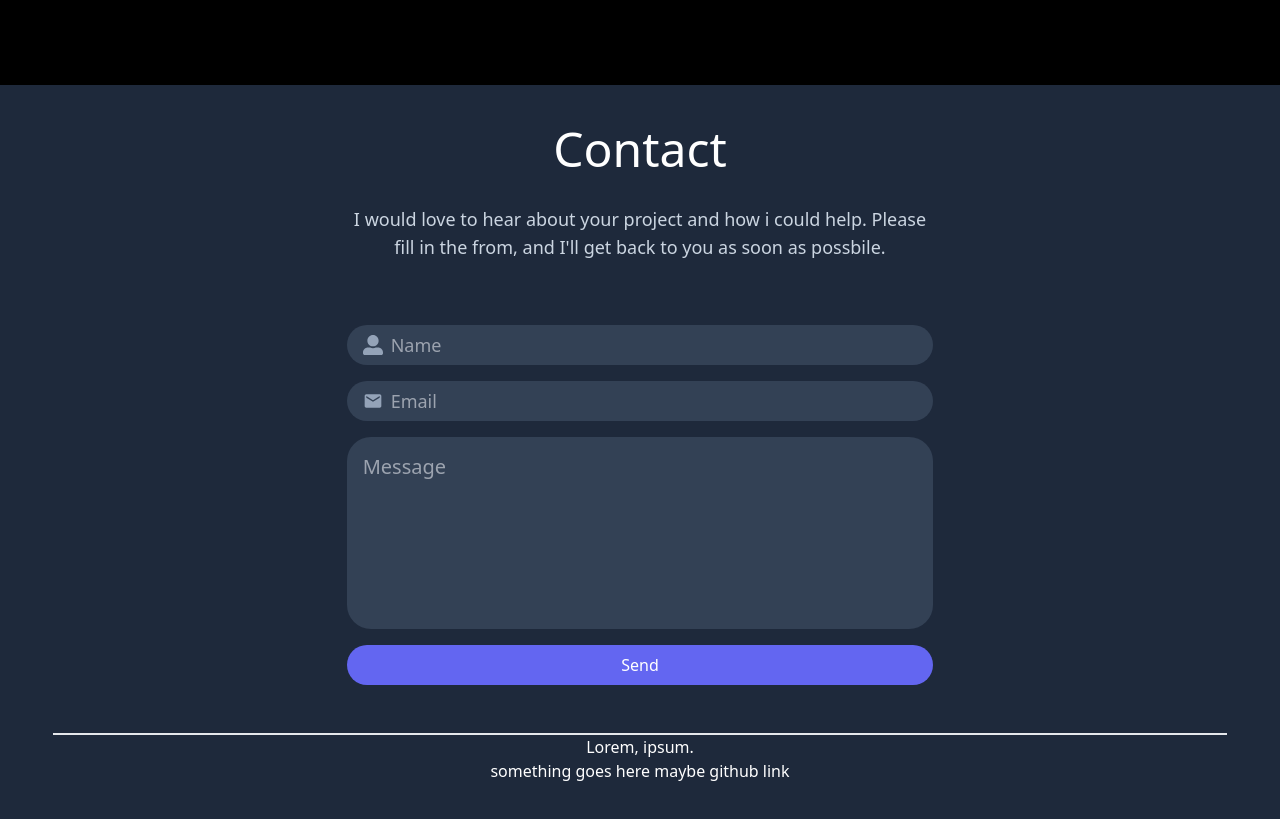
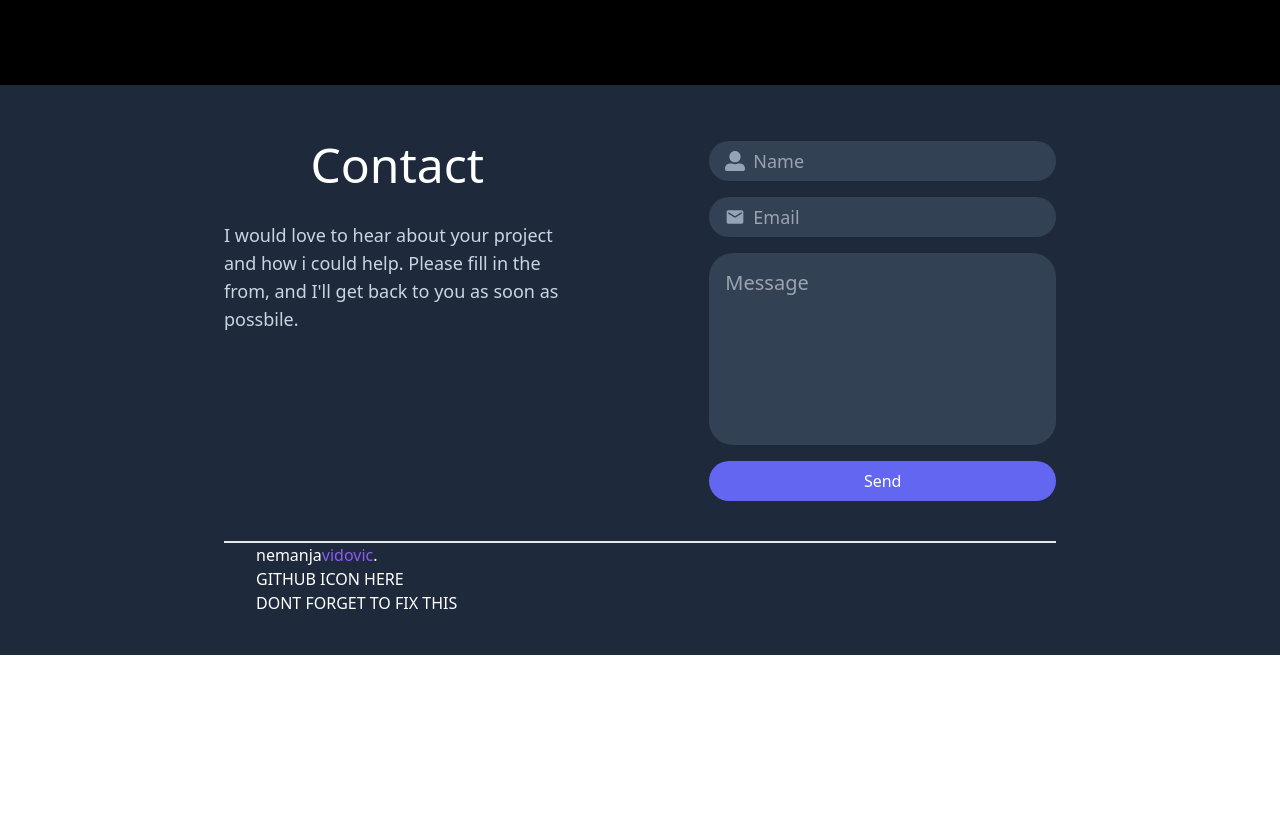
Before and after one commit to hefest42/portfolio-page, a React (Create React App) app: page / in a window 1280 px wide. Shown: the part 2260-3079 px from the top of the page. After the commit the page ends 2915 px from the top, so only its background shows below. Built offline with nearby package versions, Linux system fonts and the light colour scheme.

Commit message:
contact styling finished

```diff
--- a/src/App.js
+++ b/src/App.js
@@ -17,7 +17,7 @@ function App() {
                 <Header />
                 <Hero executeScroll={executeScroll} />
                 <SkillsSection />
-                <Projects />
+                <Projects executeScroll={executeScroll} />
             </div>
             <Footer />
         </div>
--- a/src/components/Contact.js
+++ b/src/components/Contact.js
@@ -8,17 +8,20 @@ const Contact = ({ contactRef }) => {
     };
 
     return (
-        <div className="w-11/12 border-b-2 flex flex-col justify-center items-center" ref={contactRef}>
-            <div className="md:w-1/2 flex flex-col justify-center items-center">
-                <div className="flex flex-col justify-start items-center">
+        <div
+            className="w-11/12 lg:w-[65%] border-b-2 lg:pb-10 flex flex-col justify-center items-center"
+            ref={contactRef}
+        >
+            <div className="md:w-1/2 lg:w-full flex flex-col lg:flex-row justify-center lg:justify-between items-center lg:items-start">
+                <div className=" lg:w-5/12 lg:mt-4 flex flex-col justify-start items-center">
                     <h1 className="text-5xl">Contact</h1>
-                    <p className="text-lg text-center mt-8 text-slate-300">
+                    <p className="text-lg lg:text-start text-center mt-8 text-slate-300">
                         I would love to hear about your project and how i could help. Please fill in the from, and I'll
                         get back to you as soon as possbile.
                     </p>
                 </div>
 
-                <form className="w-full py-12" onSubmit={sendEmailHandler}>
+                <form className="w-full lg:w-5/12 py-12 lg:py-0" onSubmit={sendEmailHandler}>
                     <Input type="text" name="Name" />
                     <Input type="email" name="Email" />
 
--- a/src/components/Footer.js
+++ b/src/components/Footer.js
@@ -6,8 +6,14 @@ const Footer = () => {
     return (
         <footer className="w-full bg-slate-800 py-10 flex flex-col justify-center items-center">
             <Contact />
-            <div>Lorem, ipsum.</div>
-            <div>something goes here maybe github link</div>
+            <div className="w-[60%]">
+                <h1>
+                    nemanja
+                    <span className="text-violet-500">vidovic</span>.
+                </h1>
+                <div>GITHUB ICON HERE</div>
+                <div>DONT FORGET TO FIX THIS</div>
+            </div>
         </footer>
     );
 };
```
